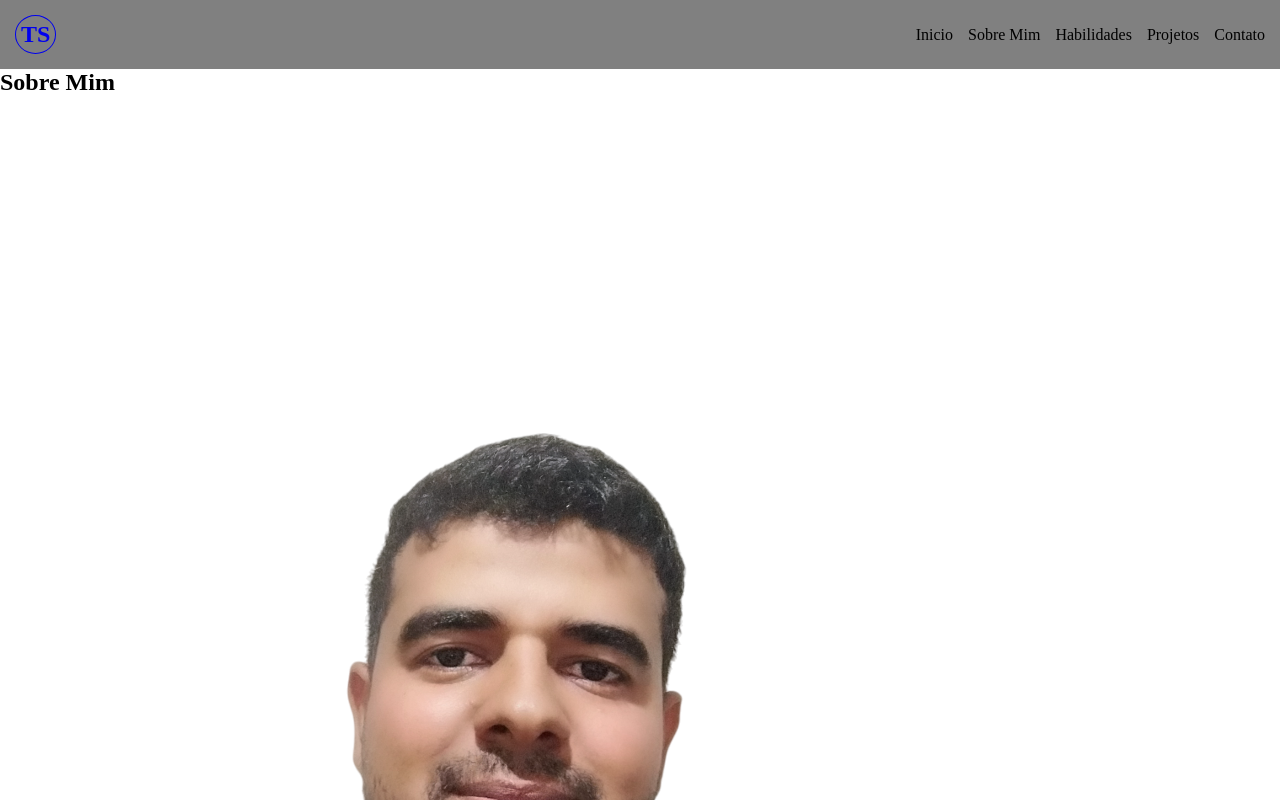
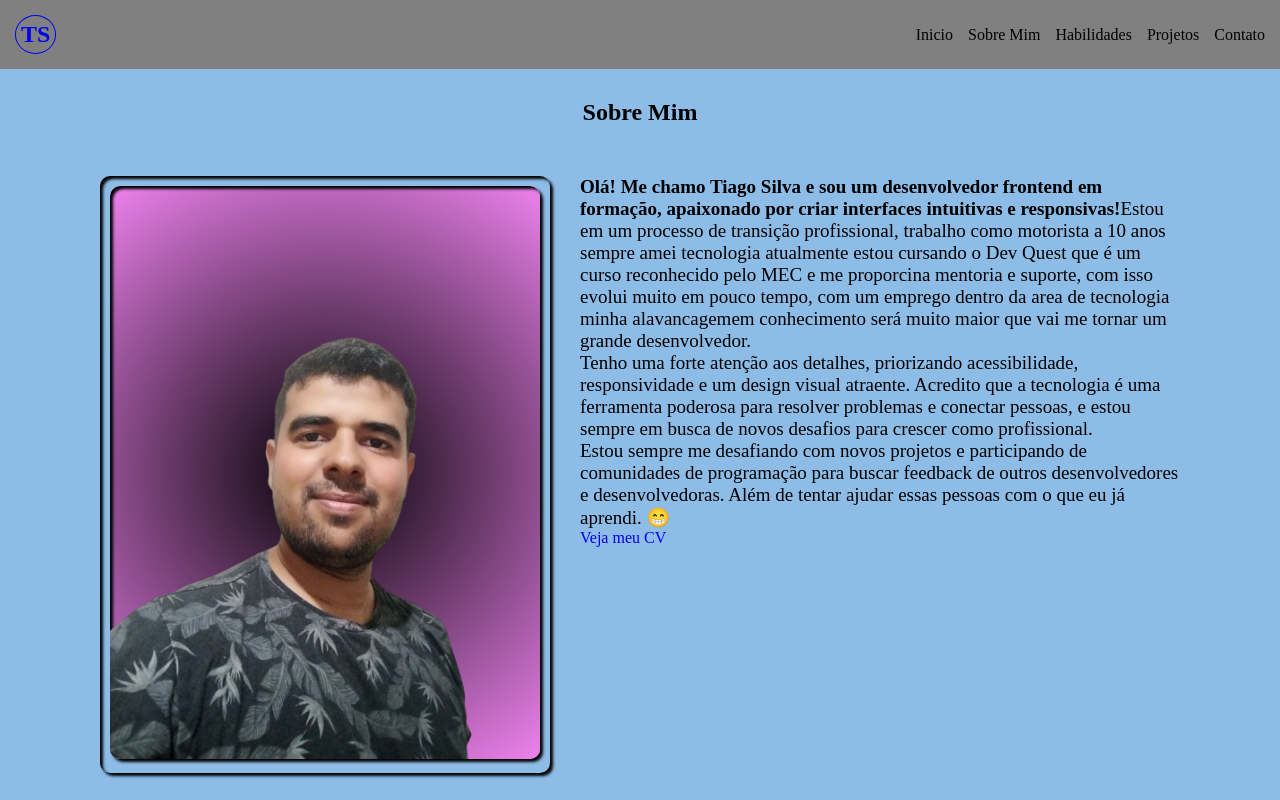
Before and after one commit to Tiago-SilvaRP/Portifolio-React, a React (Vite) app: page /sobre-mim in a window 1280 px wide. Shown: the top 800 px of the page. Built offline with nearby package versions, Linux system fonts and the light colour scheme.

Commit message:
create arquive styled to sobremim

```diff
--- a/src/components/home/home.style.tsx
+++ b/src/components/home/home.style.tsx
@@ -72,19 +72,25 @@ export const S = {
         }
     `,
 
-    divImag: styled.div`
+    DivImag: styled.div`
         margin: 30px;
         max-width: 450px;
         background: radial-gradient(circle, #000, violet);
         border-radius: 50%;
-        box-shadow: 3px 3px 3px #000;
+        box-shadow: 3px 3px 3px;
         flex: 0 0 50%;
     `,
+
+    DivImgInner: styled.div`
+        max-width: 450px;
+        border-radius: 50%;
+        box-shadow: inset 3px 3px 3px;
+    `,
+
 
     Img: styled.img`
         width: 100%;
         border-radius: 50%;
-        border: 8px solid transparent;
-        box-shadow: inset 3px 3px 3px #000;
+        border: solid transparent 10px;
     `
 }
--- a/src/components/home/home.tsx
+++ b/src/components/home/home.tsx
@@ -24,9 +24,11 @@ export const Home = () => {
 
             </S.TextoHome>
 
-            <S.divImag>
-                <S.Img src={FotoPerfil} alt="Foto de perfil de Tiago Silva" />
-            </S.divImag>
+            <S.DivImag>
+                <S.DivImgInner>
+                    <S.Img src={FotoPerfil} alt="Foto de perfil de Tiago Silva" />
+                </S.DivImgInner>
+            </S.DivImag>
         </S.Section >
     )
 }
--- /dev/null
+++ b/src/components/sobre-mim/sobreMim.styled.tsx
@@ -0,0 +1,51 @@
+import styled from "styled-components";
+
+export const S = {
+    Sobre: styled.section`
+    background: #8dbce7;
+    flex: 1;
+    display: flex;
+    flex-direction: column;
+    align-items: center;
+    justify-content: center;
+
+    h2 {
+        text-align: center;
+        margin-top: 30px;
+    }
+    `,
+
+    Main: styled.main`
+        display: flex;
+        margin: 50px;
+        max-width: 1280px;
+    `,
+
+    ImgOuter: styled.div`
+        max-width: 450px;
+        box-shadow: 3px 3px 3px;
+        border-radius: 10px;
+        margin-right: 30px;
+
+        img {
+            width: 100%;
+            box-shadow: inset 3px 3px 3px, 3px 3px 3px;
+            border-radius: 10px;
+            background: radial-gradient(circle, #000, violet);
+        }
+    `,
+
+    ImgInner: styled.div`
+        box-shadow: inset 3px 3px 3px;
+        border-radius: 10px;
+        padding: 10px;
+    `,
+
+    DivText: styled.div`
+        max-width: 600px;
+
+        p{
+            font-size: 19px;
+        }
+    `,
+}
--- a/src/components/sobre-mim/sobreMim.tsx
+++ b/src/components/sobre-mim/sobreMim.tsx
@@ -1,24 +1,29 @@
 import FotoPerfil from "../../assets/minhaFoto.png";
 import CV from '../../assets/cv.pdf';
+import { S } from "./sobreMim.styled";
 
 export const SobreMim = () => {
 
     return (
-        <section>
+        <S.Sobre>
             <div>
                 <h2>Sobre Mim</h2>
             </div>
-            <div>
+            <S.Main>
+                <S.ImgOuter>
+                    <S.ImgInner>
                         <img src={FotoPerfil} alt="Foto de perfil de Tiago Silva" />
-            </div>
-            <div>
+                    </S.ImgInner>
+                </S.ImgOuter>
+                <S.DivText>
                     <p>
                         <strong>Olá! Me chamo Tiago Silva e sou um desenvolvedor frontend em formação, apaixonado por criar interfaces intuitivas e responsivas!</strong>
-                    Estou em um processo de transição profissional, trabalho como motorista a 7 anos sempre amei tecnologia atualmente estou cursando o Dev Quest que é um curso reconhecido pelo MEC e me proporcina mentoria e suporte, com isso evolui muito em pouco tempo, com um emprego dentro da area de tecnologia minha alavancagemem conhecimento será muito maior que vai me tornar um grande desenvolvedor.
+                        Estou em um processo de transição profissional, trabalho como motorista a 10 anos sempre amei tecnologia atualmente estou cursando o Dev Quest que é um curso reconhecido pelo MEC e me proporcina mentoria e suporte, com isso evolui muito em pouco tempo, com um emprego dentro da area de tecnologia minha alavancagemem conhecimento será muito maior que vai me tornar um grande desenvolvedor.
                     </p>
 
-                <p>Tenho uma forte atenção aos detalhes, priorizando acessibilidade, responsividade e um design visual atraente. Acredito que a tecnologia é uma ferramenta poderosa para resolver problemas e conectar pessoas, e estou sempre em busca de novos desafios para crescer como profissional.</p>
-
+                    <p>
+                        Tenho uma forte atenção aos detalhes, priorizando acessibilidade, responsividade e um design visual atraente. Acredito que a tecnologia é uma ferramenta poderosa para resolver problemas e conectar pessoas, e estou sempre em busca de novos desafios para crescer como profissional.
+                    </p>
 
                     <p>
                         Estou sempre me desafiando com novos projetos e participando de comunidades de programação para buscar
@@ -26,9 +31,10 @@ export const SobreMim = () => {
                         aprendi. 😁
                     </p>
                     <div>
+                    </div>
                     <a href={CV} target="_blank">Veja meu CV</a>
-                </div>
-            </div>
-        </section>
+                </S.DivText>
+            </S.Main>
+        </S.Sobre>
     )
 }
```
Lines whose indentation alone changed are shown as unchanged.
